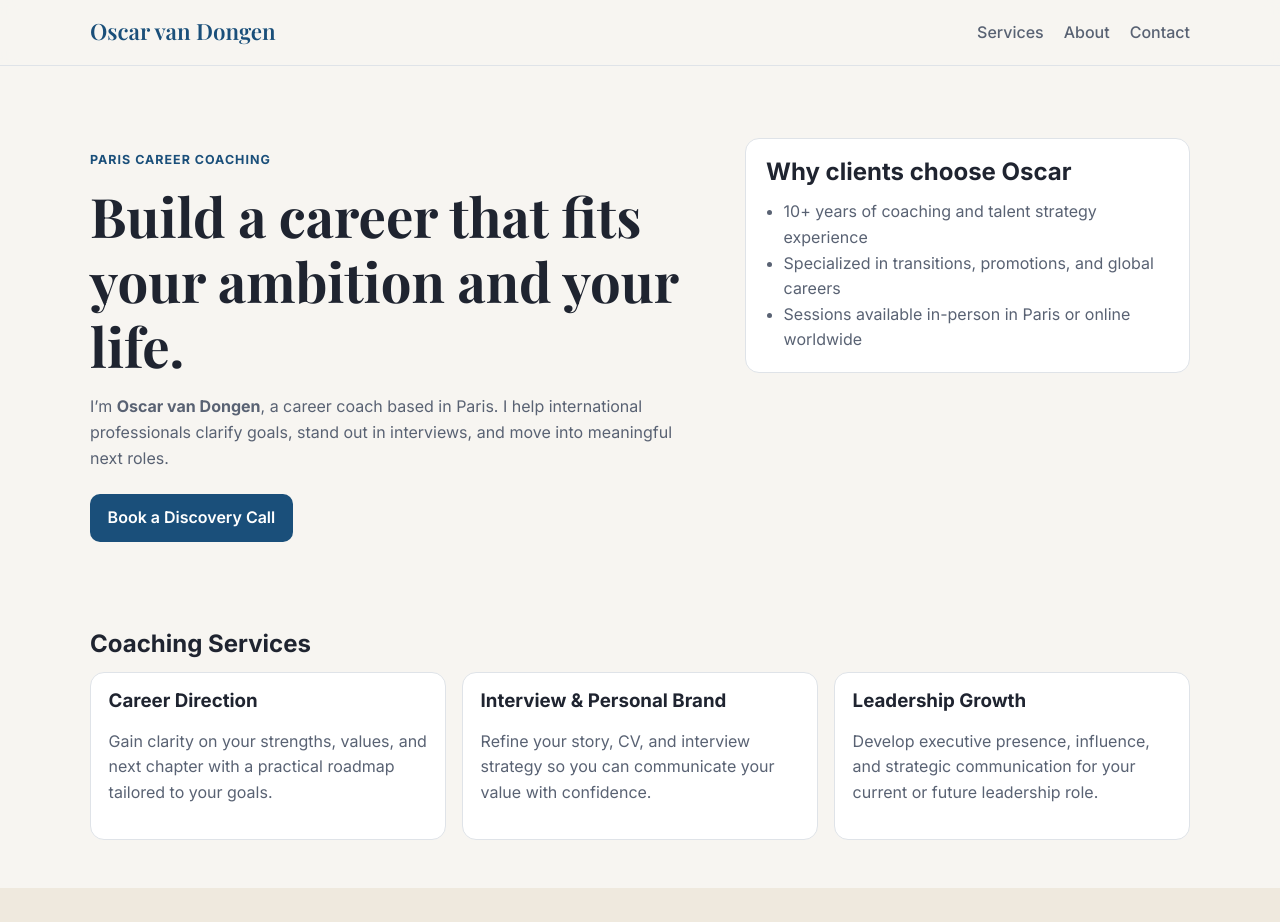
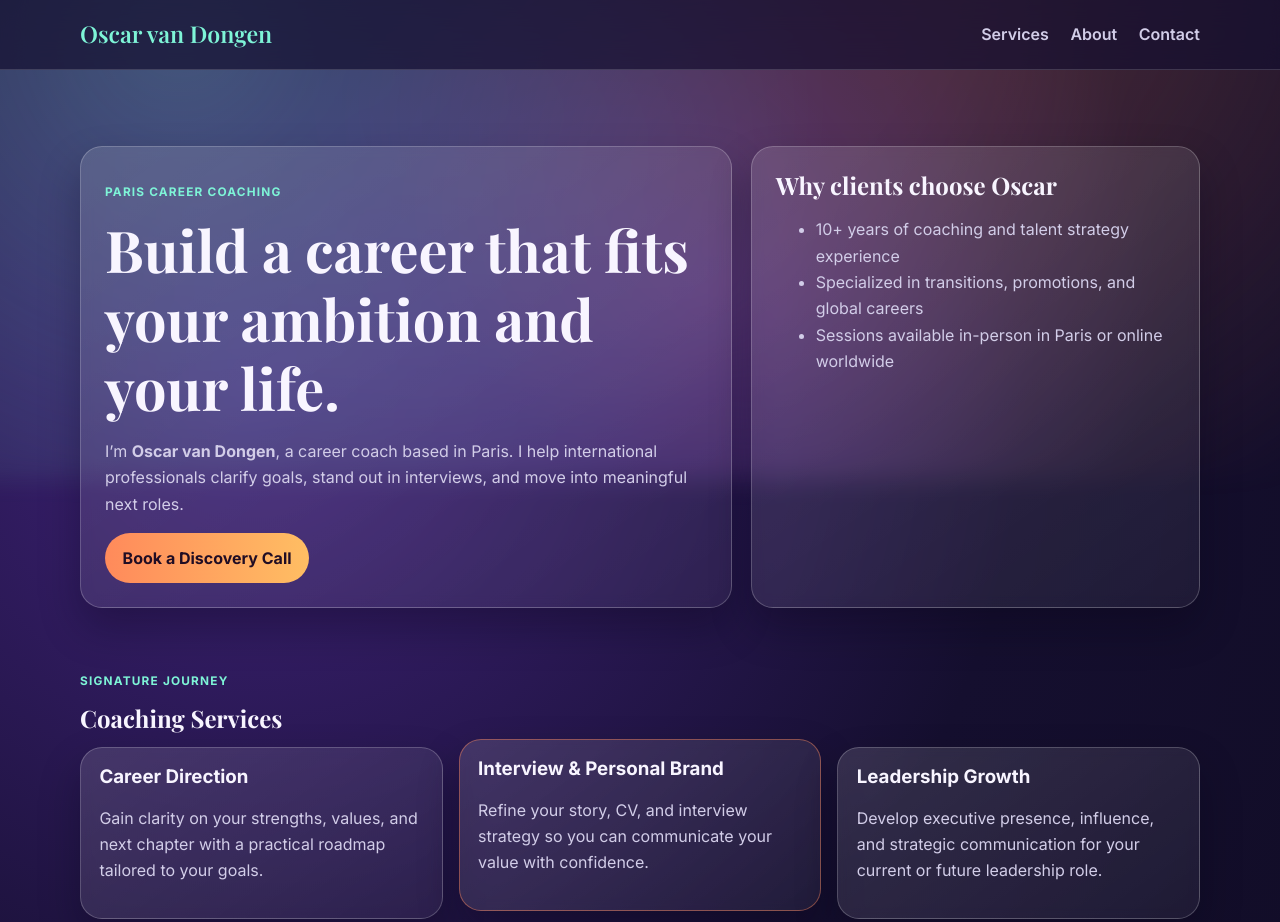
Before and after one commit to vandongenoscar-spec/TEST, a plain HTML site: page index.html in a window 1280 px wide. Shown: the top 922 px of the page. Drawn offline with nearby package versions, Linux system fonts and the light colour scheme.

Commit message:
Redesign site layout with exotic glassmorphism style

```diff
--- a/index.html
+++ b/index.html
@@ -11,6 +11,8 @@
   <link rel="stylesheet" href="styles.css" />
 </head>
 <body>
+  <div class="aurora" aria-hidden="true"></div>
+
   <header class="site-header">
     <nav class="container nav">
       <a class="logo" href="#home">Oscar van Dongen</a>
@@ -22,10 +24,10 @@
     </nav>
   </header>
 
-  <main id="home">
-    <section class="hero">
-      <div class="container hero-grid">
-        <div>
+  <main id="home" class="layout-shell">
+    <section class="hero container">
+      <div class="hero-grid">
+        <div class="hero-intro glass-panel">
           <p class="eyebrow">Paris Career Coaching</p>
           <h1>Build a career that fits your ambition and your life.</h1>
           <p class="lead">
@@ -34,7 +36,8 @@
           </p>
           <a class="btn" href="#contact">Book a Discovery Call</a>
         </div>
-        <aside class="hero-card" aria-label="Quick facts">
+
+        <aside class="hero-card glass-panel" aria-label="Quick facts">
           <h2>Why clients choose Oscar</h2>
           <ul>
             <li>10+ years of coaching and talent strategy experience</li>
@@ -46,25 +49,28 @@
     </section>
 
     <section id="services" class="section container">
+      <div class="section-heading">
+        <p class="eyebrow">Signature Journey</p>
         <h2>Coaching Services</h2>
+      </div>
       <div class="cards">
-        <article class="card">
+        <article class="card glass-panel">
           <h3>Career Direction</h3>
           <p>Gain clarity on your strengths, values, and next chapter with a practical roadmap tailored to your goals.</p>
         </article>
-        <article class="card">
+        <article class="card glass-panel highlighted-card">
           <h3>Interview & Personal Brand</h3>
           <p>Refine your story, CV, and interview strategy so you can communicate your value with confidence.</p>
         </article>
-        <article class="card">
+        <article class="card glass-panel">
           <h3>Leadership Growth</h3>
           <p>Develop executive presence, influence, and strategic communication for your current or future leadership role.</p>
         </article>
       </div>
     </section>
 
-    <section id="about" class="section section-alt">
-      <div class="container about-grid">
+    <section id="about" class="section container">
+      <div class="about-grid glass-panel">
         <div>
           <h2>About Oscar van Dongen</h2>
           <p>
@@ -85,9 +91,13 @@
     </section>
 
     <section id="contact" class="section container">
+      <div class="contact-shell">
+        <div>
+          <p class="eyebrow">Begin your transition</p>
           <h2>Start your next move</h2>
           <p class="contact-text">Ready to work with a career coach in Paris? Send a quick message to schedule a discovery call.</p>
-      <form class="contact-form" action="#" method="post">
+        </div>
+        <form class="contact-form glass-panel" action="#" method="post">
           <label for="name">Name</label>
           <input type="text" id="name" name="name" placeholder="Your name" required>
 
@@ -99,6 +109,7 @@
 
           <button class="btn" type="submit">Send message</button>
         </form>
+      </div>
     </section>
   </main>
 
--- a/styles.css
+++ b/styles.css
@@ -1,11 +1,12 @@
 :root {
-  --bg: #f7f5f1;
-  --card: #ffffff;
-  --text: #1f2430;
-  --muted: #596273;
-  --accent: #1a4f7a;
-  --accent-2: #e09f3e;
-  --border: #dfe3e8;
+  --bg-deep: #150f2f;
+  --bg-mid: #26184e;
+  --card: rgba(255, 255, 255, 0.1);
+  --text: #f8f5ff;
+  --muted: #d2cde8;
+  --accent: #ff8a5b;
+  --accent-2: #7ef4d7;
+  --border: rgba(255, 255, 255, 0.22);
 }
 
 * { box-sizing: border-box; }
@@ -14,40 +15,60 @@ body {
   margin: 0;
   font-family: 'Inter', sans-serif;
   color: var(--text);
-  background: var(--bg);
-  line-height: 1.6;
+  background: radial-gradient(circle at 20% 20%, #3f2279 0%, var(--bg-deep) 42%, #0d0a1d 100%);
+  line-height: 1.65;
+  overflow-x: hidden;
+  min-height: 100vh;
+}
+
+.aurora {
+  position: fixed;
+  inset: -20% -10% auto;
+  height: 80vh;
+  z-index: -1;
+  pointer-events: none;
+  background:
+    radial-gradient(circle at 20% 30%, rgba(126, 244, 215, 0.28), transparent 50%),
+    radial-gradient(circle at 70% 20%, rgba(255, 138, 91, 0.24), transparent 52%),
+    radial-gradient(circle at 55% 70%, rgba(175, 106, 255, 0.25), transparent 47%);
+  filter: blur(12px);
 }
 
 .container {
-  width: min(1100px, 92%);
+  width: min(1120px, 92%);
   margin: 0 auto;
+}
+
+.layout-shell {
+  padding-top: 1.2rem;
 }
 
 .site-header {
   position: sticky;
   top: 0;
-  background: rgba(247, 245, 241, 0.9);
-  backdrop-filter: blur(8px);
-  border-bottom: 1px solid var(--border);
+  z-index: 10;
+  background: rgba(21, 15, 47, 0.7);
+  backdrop-filter: blur(14px);
+  border-bottom: 1px solid rgba(255, 255, 255, 0.15);
 }
 
 .nav {
   display: flex;
   justify-content: space-between;
   align-items: center;
-  padding: 0.9rem 0;
+  padding: 0.95rem 0;
 }
 
 .logo {
   font-family: 'Playfair Display', serif;
-  font-size: 1.4rem;
-  color: var(--accent);
+  font-size: 1.45rem;
+  color: var(--accent-2);
   text-decoration: none;
 }
 
 .nav-links {
   display: flex;
-  gap: 1.25rem;
+  gap: 1.35rem;
   list-style: none;
   margin: 0;
   padding: 0;
@@ -56,25 +77,37 @@ body {
 .nav-links a {
   color: var(--muted);
   text-decoration: none;
-  font-weight: 500;
+  font-weight: 600;
 }
 
 .hero {
-  padding: 4.5rem 0 2.5rem;
+  padding: 3.6rem 0 2.2rem;
 }
 
 .hero-grid {
   display: grid;
-  grid-template-columns: 1.4fr 1fr;
-  gap: 2rem;
-  align-items: start;
+  grid-template-columns: 1.45fr 1fr;
+  gap: 1.2rem;
+}
+
+.glass-panel {
+  background: linear-gradient(145deg, rgba(255, 255, 255, 0.13), rgba(255, 255, 255, 0.05));
+  border: 1px solid var(--border);
+  border-radius: 22px;
+  box-shadow: 0 20px 40px rgba(8, 4, 20, 0.3);
+  backdrop-filter: blur(6px);
+}
+
+.hero-intro,
+.hero-card {
+  padding: 1.5rem;
 }
 
 .eyebrow {
   text-transform: uppercase;
-  letter-spacing: 0.08em;
-  font-size: 0.78rem;
-  color: var(--accent);
+  letter-spacing: 0.1em;
+  font-size: 0.74rem;
+  color: var(--accent-2);
   font-weight: 700;
 }
 
@@ -85,36 +118,28 @@ h1, h2, h3 {
 
 h1 {
   font-family: 'Playfair Display', serif;
-  font-size: clamp(2rem, 5vw, 3.4rem);
-  max-width: 18ch;
+  font-size: clamp(2.1rem, 5vw, 3.6rem);
+  max-width: 17ch;
 }
 
-.lead {
-  color: var(--muted);
-  max-width: 58ch;
-  margin-bottom: 1.4rem;
+h2 {
+  font-family: 'Playfair Display', serif;
 }
 
-.hero-card,
-.card,
-.contact-form {
-  background: var(--card);
-  border: 1px solid var(--border);
-  border-radius: 14px;
-}
-
-.hero-card {
-  padding: 1.2rem 1.25rem;
-}
-
-.hero-card ul {
-  margin: 0;
-  padding-left: 1.1rem;
+.lead,
+.card p,
+.contact-text,
+.hero-card li,
+cite {
   color: var(--muted);
 }
 
 .section {
-  padding: 3rem 0;
+  padding: 1.1rem 0 2.6rem;
+}
+
+.section-heading {
+  margin-bottom: 0.9rem;
 }
 
 .cards {
@@ -124,47 +149,39 @@ h1 {
 }
 
 .card {
-  padding: 1.1rem;
+  padding: 1.15rem;
 }
 
-.card p {
-  color: var(--muted);
-}
-
-.section-alt {
-  background: #efe9de;
+.highlighted-card {
+  transform: translateY(-8px);
+  border-color: rgba(255, 138, 91, 0.45);
 }
 
 .about-grid {
   display: grid;
-  grid-template-columns: 1.2fr 1fr;
+  grid-template-columns: 1.35fr 1fr;
   gap: 1.5rem;
   align-items: center;
+  padding: 1.4rem;
 }
 
 blockquote {
   margin: 0;
   font-size: 1.2rem;
   font-family: 'Playfair Display', serif;
-  border-left: 4px solid var(--accent-2);
-  padding: 0.8rem 0 0.8rem 1rem;
+  border-left: 4px solid var(--accent);
+  padding: 0.7rem 0 0.7rem 1rem;
 }
 
-cite {
-  display: block;
-  margin-top: 0.7rem;
-  font-family: 'Inter', sans-serif;
-  font-size: 0.9rem;
-  color: var(--muted);
-}
-
-.contact-text {
-  color: var(--muted);
+.contact-shell {
+  display: grid;
+  grid-template-columns: 1fr 1.1fr;
+  gap: 1.15rem;
+  align-items: start;
 }
 
 .contact-form {
   padding: 1rem;
-  max-width: 650px;
   display: grid;
   gap: 0.55rem;
 }
@@ -173,44 +190,58 @@ input,
 textarea {
   width: 100%;
   border: 1px solid var(--border);
-  border-radius: 8px;
+  border-radius: 10px;
   padding: 0.7rem;
   font: inherit;
-  background: #fff;
+  color: var(--text);
+  background: rgba(255, 255, 255, 0.08);
+}
+
+input::placeholder,
+textarea::placeholder {
+  color: #cbc1eb;
 }
 
 .btn {
   display: inline-block;
   padding: 0.72rem 1.1rem;
   border: none;
-  border-radius: 10px;
+  border-radius: 999px;
   text-decoration: none;
-  background: var(--accent);
-  color: #fff;
-  font-weight: 600;
+  background: linear-gradient(90deg, var(--accent), #ffbe63);
+  color: #200d24;
+  font-weight: 700;
   cursor: pointer;
+  width: fit-content;
 }
 
 .site-footer {
-  border-top: 1px solid var(--border);
-  padding: 1.2rem 0;
-  margin-top: 2rem;
+  border-top: 1px solid rgba(255, 255, 255, 0.15);
+  padding: 1.1rem 0;
+  margin-top: 1.3rem;
 }
 
 .footer-content {
-  color: var(--muted);
+  color: #cec7e2;
   font-size: 0.92rem;
 }
 
-@media (max-width: 860px) {
+@media (max-width: 900px) {
   .hero-grid,
   .about-grid,
-  .cards {
+  .cards,
+  .contact-shell {
     grid-template-columns: 1fr;
   }
 
+  .highlighted-card {
+    transform: none;
+  }
+}
+
+@media (max-width: 640px) {
   .nav {
-    gap: 1rem;
+    gap: 0.9rem;
     flex-direction: column;
     align-items: flex-start;
   }
```
Lines whose indentation alone changed are shown as unchanged.
